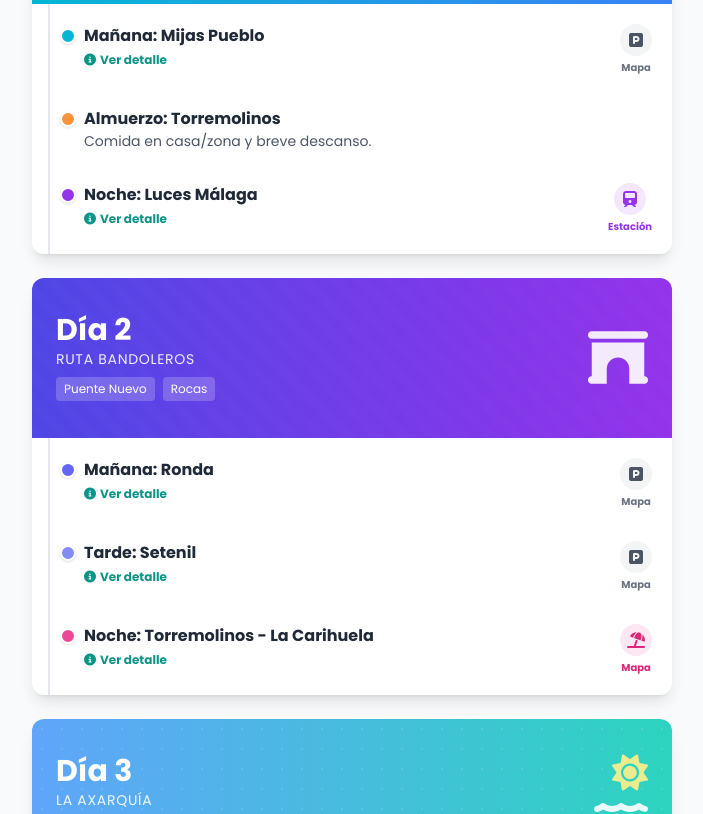
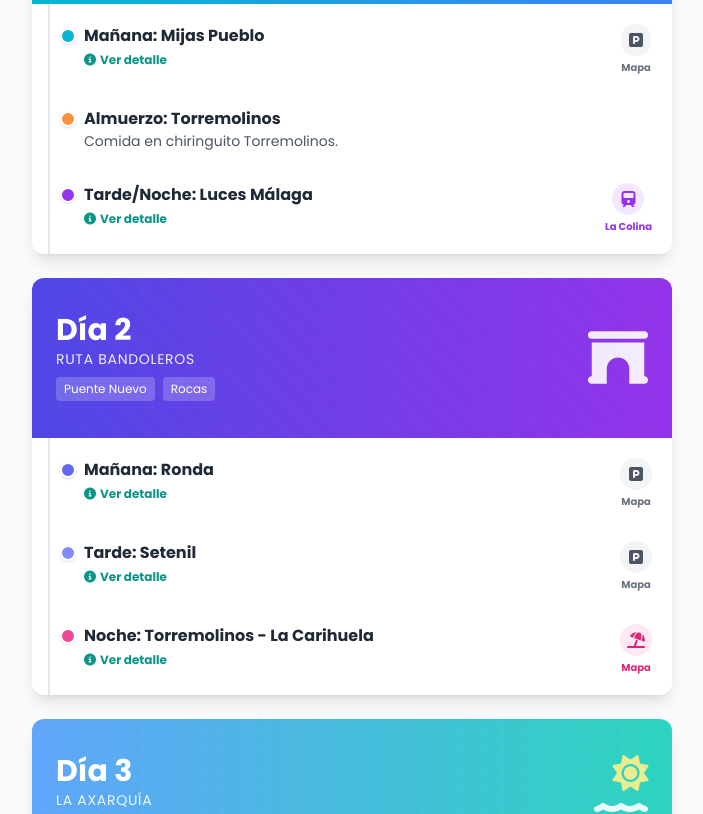
Before and after one commit to josemroca-ship-it/puenteDiciembre, a plain HTML site: page index.html in a window 1280 px wide. Shown: the part 620-1434 px from the top of the page, without its empty margins (288-991 px from the left). Drawn offline with nearby package versions, Linux system fonts and the light colour scheme.

Commit message:
Add soft spin animation and update content
Added a soft spin animation for the sun icon and updated text for lunch and train station.

```diff
--- a/index.html
+++ b/index.html
@@ -39,6 +39,16 @@
         }
         .pattern-waves {
             background-image: repeating-linear-gradient(45deg, rgba(255,255,255,0.05) 0px, rgba(255,255,255,0.05) 10px, transparent 10px, transparent 20px);
+        }
+
+        /* NUEVA ANIMACIÓN: Rotación Suave para el Sol */
+        @keyframes soft-spin {
+            from { transform: rotate(0deg); }
+            to { transform: rotate(360deg); }
+        }
+        .animate-soft-spin {
+            animation: soft-spin 20s linear infinite; /* 20 segundos para una vuelta completa muy lenta */
+            display: inline-block; /* Necesario para que rote correctamente */
         }
     </style>
 </head>
@@ -151,7 +161,7 @@
                 <div class="relative pl-8 mb-8">
                     <div class="absolute left-2 top-1 w-4 h-4 bg-orange-400 rounded-full border-2 border-white z-10 shadow"></div>
                     <h3 class="font-bold text-gray-800">Almuerzo: Torremolinos</h3>
-                    <p class="text-gray-600 text-sm">Comida en casa/zona y breve descanso.</p>
+                    <p class="text-gray-600 text-sm">Comida en chiringuito Torremolinos.</p>
                 </div>
 
                 <!-- Item 1.3 -->
@@ -159,14 +169,14 @@
                     <div class="absolute left-2 top-1 w-4 h-4 bg-purple-600 rounded-full border-2 border-white z-10 shadow"></div>
                     <div class="flex justify-between items-start">
                         <div>
-                            <h3 class="font-bold text-gray-800">Noche: Luces Málaga</h3>
+                            <h3 class="font-bold text-gray-800">Tarde/Noche: Luces Málaga</h3>
                             <button onclick="openModal('malaga')" class="text-teal-600 text-xs font-bold hover:underline mt-1 flex items-center">
                                 <i class="fas fa-info-circle mr-1"></i> Ver detalle
                             </button>
                         </div>
-                        <a href="https://www.google.com/maps/search/?api=1&query=Estación+Tren+Torremolinos" target="_blank" class="flex flex-col items-center ml-2 group">
+                        <a href="https://www.google.com/maps/search/?api=1&query=Estación+de+Tren+La+Colina" target="_blank" class="flex flex-col items-center ml-2 group">
                             <span class="bg-purple-100 text-purple-600 w-8 h-8 rounded-full flex items-center justify-center mb-1 group-hover:bg-purple-600 group-hover:text-white transition"><i class="fas fa-train"></i></span>
-                            <span class="text-[10px] text-purple-600 font-bold">Estación</span>
+                            <span class="text-[10px] text-purple-600 font-bold">La Colina</span>
                         </a>
                     </div>
                 </div>
@@ -263,7 +273,8 @@
                 </div>
                 <!-- Iconos Decorativos -->
                 <div class="relative z-10 text-right opacity-90 flex flex-col items-end">
-                    <i class="fas fa-sun text-4xl mb-1 text-yellow-200"></i>
+                    <!-- Se añade la clase animate-soft-spin al icono del sol -->
+                    <i class="fas fa-sun text-4xl mb-1 text-yellow-200 animate-soft-spin"></i>
                     <i class="fas fa-water text-5xl"></i>
                 </div>
             </div>
```
